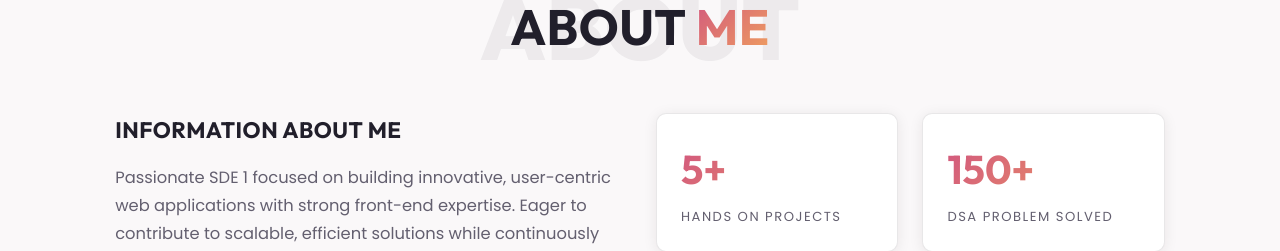
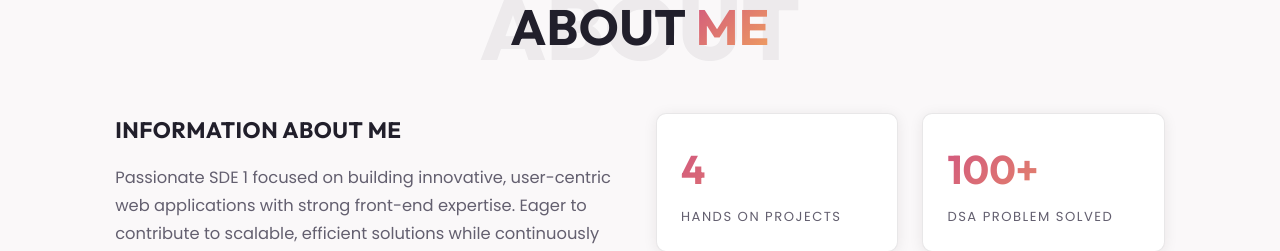
Before and after one commit to PaneerSelvam-Eduspot/portfolio, a React (Vite) app: page / in a window 1280 px wide. Shown: the part 901-1152 px from the top of the page. Built offline with nearby package versions, Linux system fonts and the light colour scheme.

Commit message:
Modified stats

```diff
--- a/src/data/about.js
+++ b/src/data/about.js
@@ -1,6 +1,6 @@
 export const stats = [
-  { value: "5+", label: "Hands On Projects " },
-  { value: "150+", label: "DSA problem Solved" },
+  { value: "4", label: "Hands On Projects " },
+  { value: "100+", label: "DSA problem Solved" },
   { value: "20+", label: "Online Courses Completed" },
 ];
 
```
